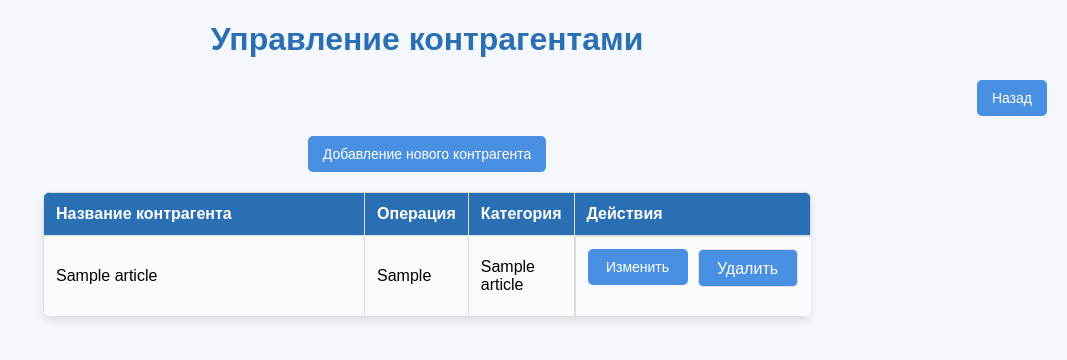
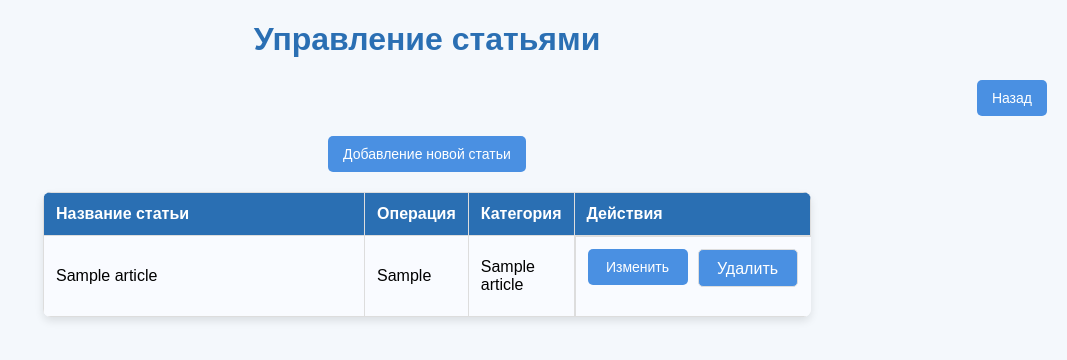
Before and after one commit to DataProRU/finance-accounting, a Python web app: template templates/directory/articles.html in a window 1280 px wide. Shown: the top 360 px of the page, without its empty margins (213-1280 px from the left). Run offline with Jinja, Linux system fonts and the light colour scheme; the template is opened without the code that fills it: most values are stand-ins (such as "Sample title", 1, 10 or a date in 2020).

Commit message:
Update articles.html

```diff
--- a/templates/directory/articles.html
+++ b/templates/directory/articles.html
@@ -3,7 +3,7 @@
 <head>
     <meta charset="UTF-8">
     <meta content="width=device-width, initial-scale=1.0" name="viewport">
-    <title>Управление контрагентами</title>
+    <title>Управление статьями</title>
     <style>
         body {
             font-family: Arial, sans-serif;
@@ -168,7 +168,7 @@
     </style>
 </head>
 <body>
-<h1>Управление контрагентами</h1>
+    <h1>Управление статьями</h1>
     <div style="text-align: right; margin-bottom: 20px; margin-right: 20px;">
         <a href="/directory">
             <button>Назад</button>
@@ -176,13 +176,13 @@
     </div>
 
     <div style="text-align: center; margin-bottom: 20px;">
-    <button onclick="showModal('add-modal')">Добавление нового контрагента</button>
+        <button onclick="showModal('add-modal')">Добавление новой статьи</button>
     </div>
 
     <table>
         <thead>
         <tr>
-        <th>Название контрагента</th>
+            <th>Название статьи</th>
             <th>Операция</th>
             <th>Категория</th>
             <th>Действия</th>
@@ -199,7 +199,7 @@
                     Изменить
                 </button>
                 <form action="/articles/{{ article.id }}/delete/" method="post" style="display:inline;">
-                <button class="fixed-width-button" onclick="return confirm('Вы точно хотите удалить этого контрагента?');"
+                    <button class="fixed-width-button" onclick="return confirm('Вы точно хотите удалить эту статью?');"
                             type="submit">Удалить
                     </button>
                 </form>
@@ -212,9 +212,9 @@
     <div class="modal" id="add-modal">
         <div class="modal-content">
             <button class="close" onclick="closeModal('add-modal')">&times;</button>
-        <h2>Добавление нового контрагента</h2>
+            <h2>Добавление новой статьи</h2>
             <form action="/articles/add/" method="post">
-            <label for="new-article-title">Название контрагента:</label>
+                <label for="new-article-title">Название статьи:</label>
                 <input id="new-article-title" name="title" required type="text">
                 <label for="new_article_category_operation">Операция:</label>
                 <select id="new_article_category_operation" name="category_operation" required>
@@ -238,10 +238,10 @@
     <div class="modal" id="edit-modal">
         <div class="modal-content">
             <button class="close" onclick="closeModal('edit-modal')">&times;</button>
-        <h2>Изменение контрагента</h2>
+            <h2>Изменение статьи</h2>
             <form id="edit-form" method="post">
                 <input id="edit-article-id" name="user_id" type="hidden">
-            <label for="edit-article-title">Название контрагента:</label>
+                <label for="edit-article-title">Название статьи:</label>
                 <input id="edit-article-title" name="title" required type="text">
                 <label for="edit_article_category_operation">Операция:</label>
                 <select id="edit_article_category_operation" name="category_operation" required>
```
Lines whose indentation alone changed are shown as unchanged.
